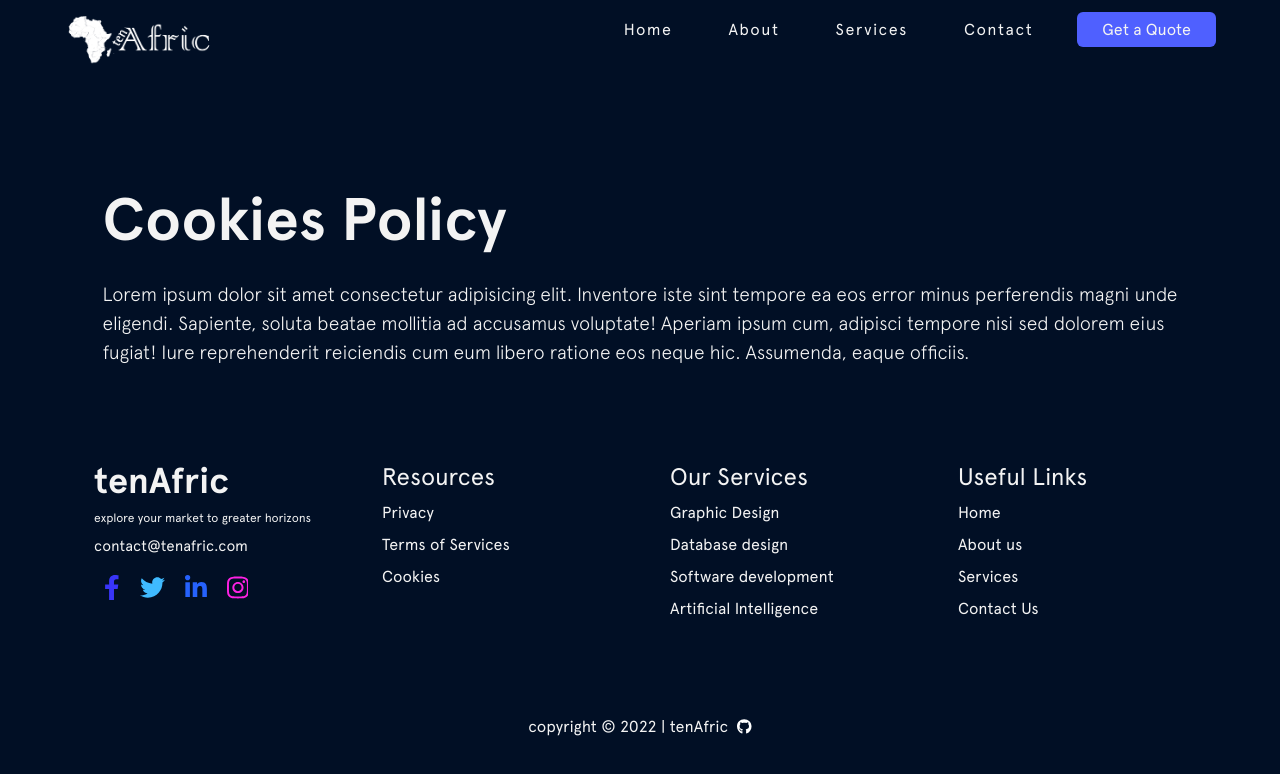
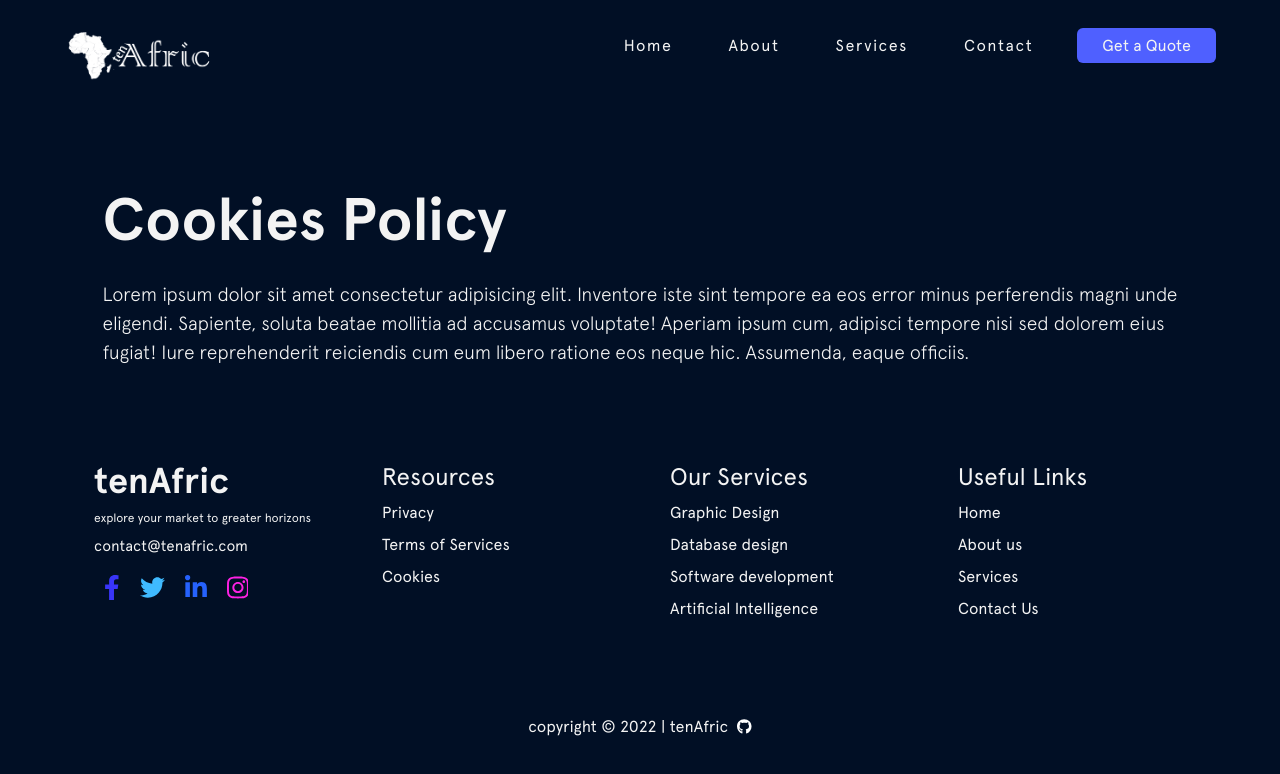
Before and after one commit to tenAfric/tenAfrik, a React (Create React App) app: page /cookies in a window 1280 px wide. Shown: the top 774 px of the page. Built offline with nearby package versions, Linux system fonts and the light colour scheme.

Commit message:
tell forty some dream boat

```diff
--- a/src/components/Header.jsx
+++ b/src/components/Header.jsx
@@ -18,7 +18,7 @@ const Header = () => {
         <link rel="canonical" href="http://tenafric.com" />
       </Helmet>
       <header className="header h-16">
-        <div className="xl:container mx-auto header-container pt-4">
+        <div className="xl:container mx-auto header-container pt-8">
           <div className="flex header-wrapper items-center">
             <div className="brand-logo">
               <div className="logoWrapper">
--- a/src/styles/css/index.css
+++ b/src/styles/css/index.css
@@ -660,6 +660,14 @@ video {
   padding-top: 0.5rem;
 }
 
+.pt-6 {
+  padding-top: 1.5rem;
+}
+
+.pt-8 {
+  padding-top: 2rem;
+}
+
 .text-center {
   text-align: center;
 }
```
